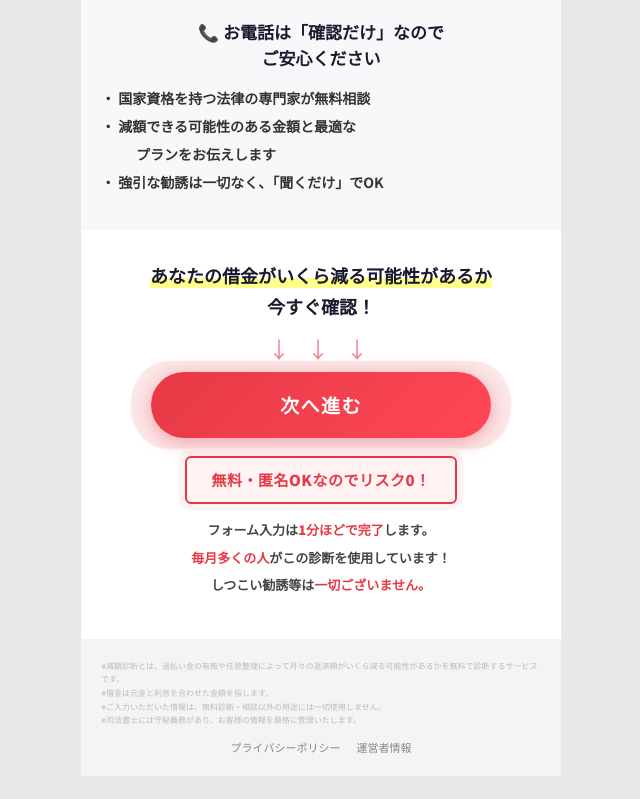
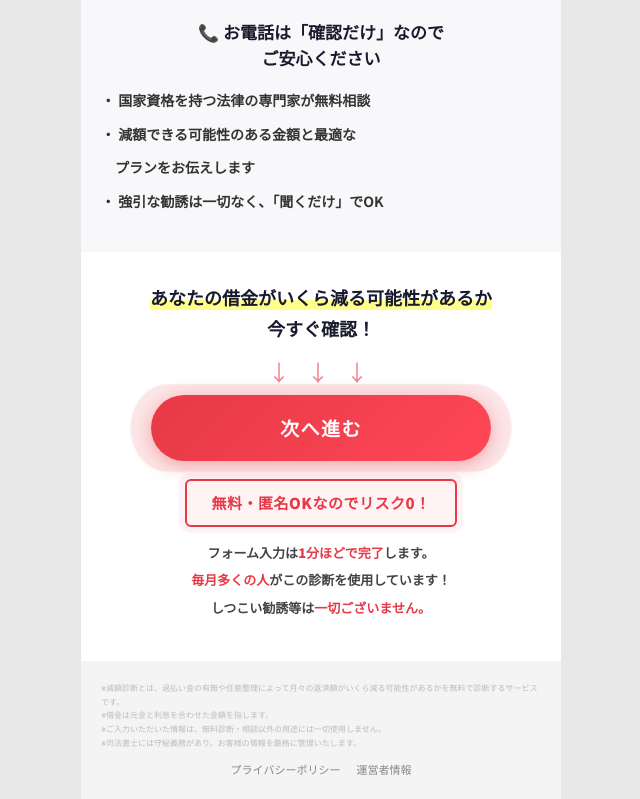
Before and after one commit to happily842-oss/debt-lp-v2, a plain HTML site: page index.html in a window 1280 px wide. Shown: the part 2651-3450 px from the top of the page, without its empty margins (319-959 px from the left). Before the commit the page ends 3427 px from the top, so only its background shows below. Drawn offline with Linux system fonts and the light colour scheme.

Commit message:
Revert indent, tighten continuation line, widen spacing between bullet points
Made-with: Cursor

```diff
--- a/index.html
+++ b/index.html
@@ -282,7 +282,7 @@
         .reassure-text {
             font-size: 14px;
             color: #333;
-            line-height: 2;
+            line-height: 2.4;
             font-weight: 700;
         }
 
@@ -752,7 +752,7 @@
                 <div class="reassure-title">📞 お電話は「確認だけ」なので<br>ご安心ください</div>
                 <div class="reassure-text">
                     ・ 国家資格を持つ法律の専門家が無料相談<br>
-                    ・ 減額できる可能性のある金額と最適な<br><span style="padding-left:2.5em">プランをお伝えします</span><br>
+                    ・ 減額できる可能性のある金額と最適な<br><span style="line-height:1.2">　プランをお伝えします</span><br>
                     ・ 強引な勧誘は一切なく、「聞くだけ」でOK
                 </div>
             </div>
```
